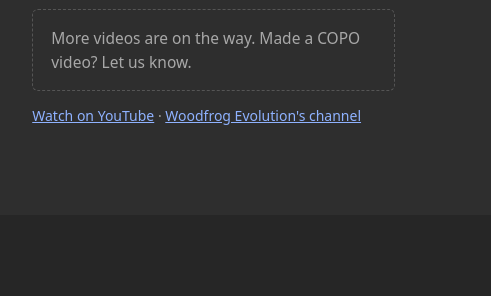
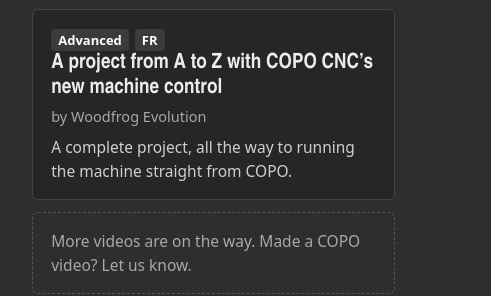
Before and after one commit to gbulleryahen-hash/gbulleryahen-hash.github.io, a plain HTML site: page index.html in a window 1280 px wide. Shown: the part 3950-4246 px from the top of the page, 789-1280 px from the left. Drawn offline with Linux system fonts and the light colour scheme; no server answers; a web font is replaced by a local one.

Commit message:
Vidéo : réalisation de A à Z avec le pilotage machine de COPO (Woodfrog Evolution)
Co-Authored-By: Claude Opus 5.5 <noreply@anthropic.com>
Claude-Session: https://claude.ai/code/session_01FZQjh3foEJwaaZKd9GRCi8

```diff
--- a/index.html
+++ b/index.html
@@ -501,6 +501,12 @@ footer a:hover{color:var(--ink);text-decoration:underline}
               <span class="by" data-en="by Woodfrog Evolution · 28 min">par Woodfrog Evolution · 28 min</span>
               <span class="d" data-en="A decorative wooden banner, from the design to CNC machining.">Une banderole décorative en bois, de la conception à l'usinage CNC.</span>
             </button></li>
+            <li><button type="button" class="vitem" aria-current="false" data-yt="oyd95lToFhA">
+              <span><span class="tag" data-en="Advanced">Avancé</span><span class="tag">FR</span></span>
+              <b data-en="A project from A to Z with COPO CNC’s new machine control">Réalisation de A à Z avec la nouvelle fonction de pilotage machine de COPO CNC</b>
+              <span class="by" data-en="by Woodfrog Evolution">par Woodfrog Evolution</span>
+              <span class="d" data-en="A complete project, all the way to running the machine straight from COPO.">Un projet complet, jusqu'à l'usinage piloté directement depuis COPO.</span>
+            </button></li>
             <li class="soon" data-en="More videos are on the way. Made a COPO video? Let us know.">D'autres vidéos arrivent. Vous avez fait une vidéo sur COPO ? Faites-le-nous savoir.</li>
           </ul>
           <p class="vfine" style="margin-top:14px"><a id="ytlink" href="https://youtu.be/5k3X6NsQ2n8" data-en="Watch on YouTube">Voir sur YouTube</a> · <a href="https://www.youtube.com/@WoodfrogEvolution" data-en="Woodfrog Evolution's channel">La chaîne Woodfrog Evolution</a></p>
```
